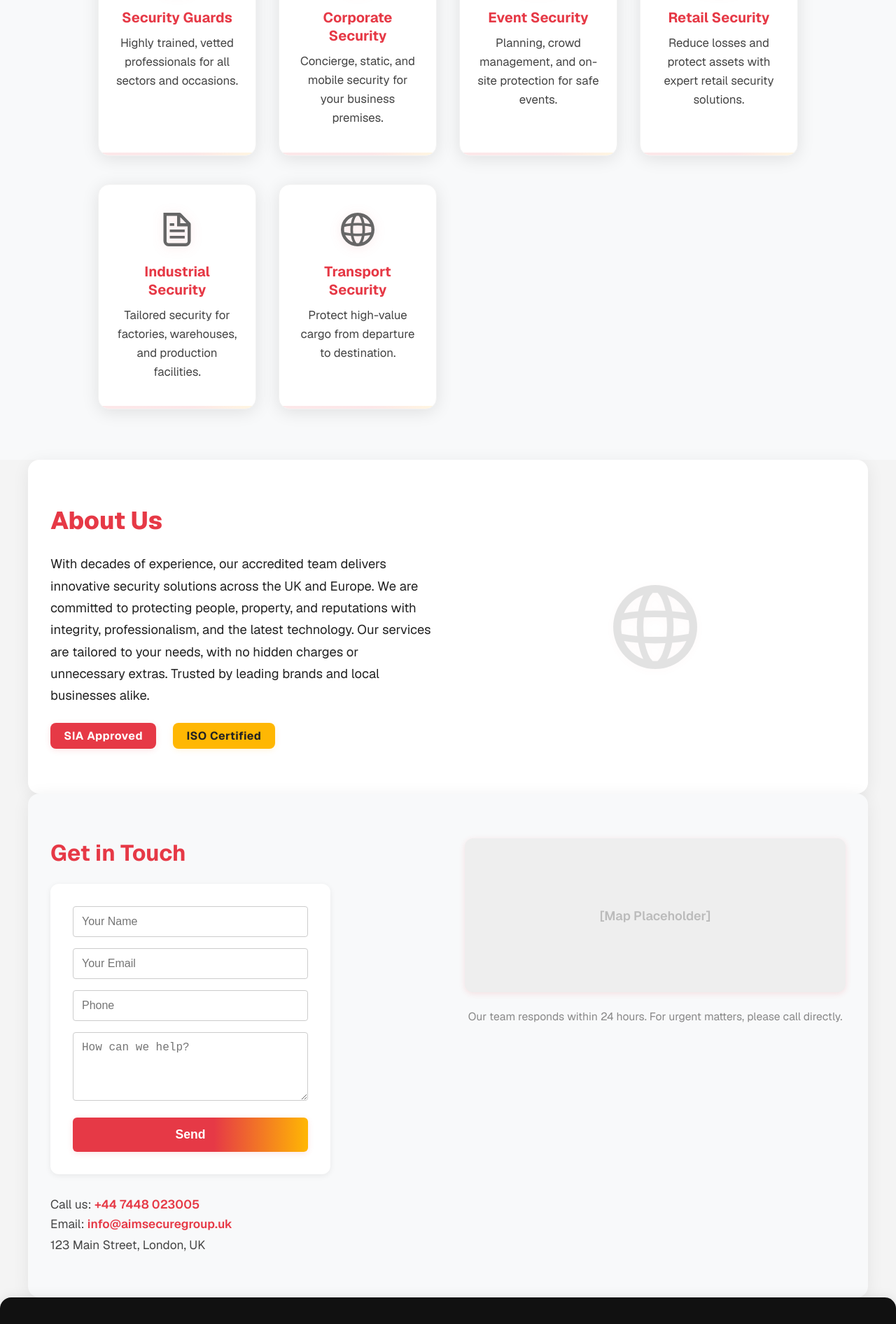
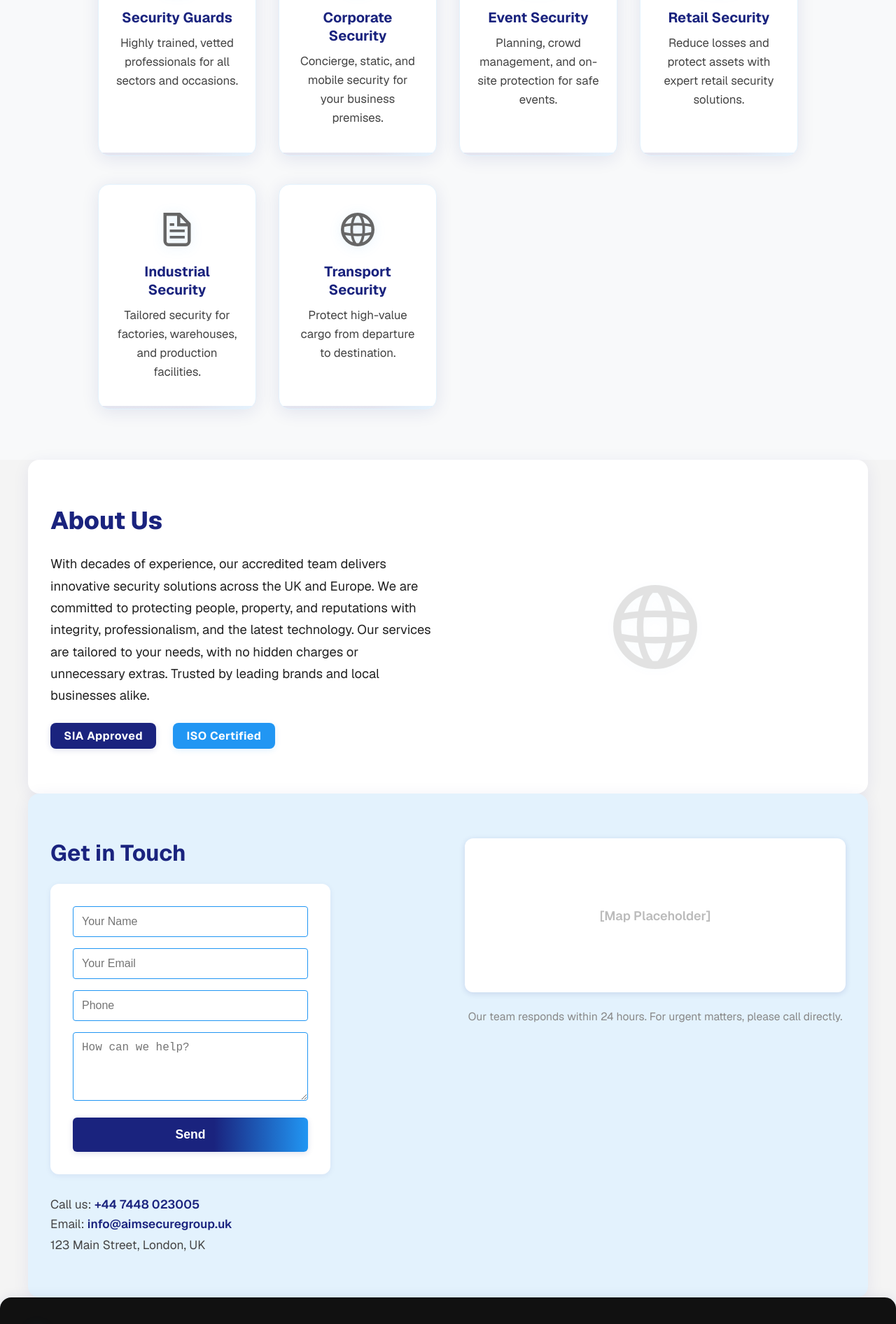
Before and after one commit to ghulam-mujtaba5/client1.2, a Next.js app: page / in a window 1280 px wide. Shown: the part 880-2772 px from the top of the page at 70% size. Built offline with nearby package versions, Linux system fonts and the light colour scheme.

Commit message:
Refactor styles across components to use CSS variables for consistency and improved theming

```diff
--- a/app/components/AboutSection.js
+++ b/app/components/AboutSection.js
@@ -3,8 +3,8 @@ export default function AboutSection() {
   return (
     <section id="about" style={{
       width: '100%',
-      background: '#fff',
-      color: '#222',
+      background: 'var(--white)',
+      color: 'var(--gray-dark)',
       padding: '4rem 2rem',
       display: 'flex',
       flexDirection: 'row',
@@ -15,21 +15,21 @@ export default function AboutSection() {
       maxWidth: 1200,
       margin: '0 auto',
       borderRadius: 16,
-      boxShadow: '0 4px 24px rgba(0,0,0,0.07)',
+      boxShadow: '0 4px 24px rgba(26,35,126,0.07)',
       animation: 'fadeInUp 1.2s'
     }}>
       <div style={{ flex: 1, minWidth: 260 }}>
-        <h2 style={{ fontSize: '2.2rem', fontWeight: 800, marginBottom: '1.5rem', color: '#e63946' }}>About Us</h2>
+        <h2 style={{ fontSize: '2.2rem', fontWeight: 800, marginBottom: '1.5rem', color: 'var(--primary-blue)' }}>About Us</h2>
         <p style={{ fontSize: '1.15rem', lineHeight: 1.7, marginBottom: 24 }}>
           With decades of experience, our accredited team delivers innovative security solutions across the UK and Europe. We are committed to protecting people, property, and reputations with integrity, professionalism, and the latest technology. Our services are tailored to your needs, with no hidden charges or unnecessary extras. Trusted by leading brands and local businesses alike.
         </p>
         <div style={{ display: 'flex', gap: '1.5rem', alignItems: 'center', marginTop: 16 }}>
-          <span style={{ background: '#e63946', color: '#fff', borderRadius: 8, padding: '0.5rem 1.2rem', fontWeight: 700, fontSize: '1rem', letterSpacing: '0.5px', boxShadow: '0 2px 8px #e6394622' }}>SIA Approved</span>
-          <span style={{ background: '#ffb703', color: '#222', borderRadius: 8, padding: '0.5rem 1.2rem', fontWeight: 700, fontSize: '1rem', letterSpacing: '0.5px', boxShadow: '0 2px 8px #ffb70322' }}>ISO Certified</span>
+          <span style={{ background: 'var(--primary-blue)', color: 'var(--white)', borderRadius: 8, padding: '0.5rem 1.2rem', fontWeight: 700, fontSize: '1rem', letterSpacing: '0.5px', boxShadow: '0 2px 8px #1a237e22' }}>SIA Approved</span>
+          <span style={{ background: 'var(--accent-blue)', color: 'var(--white)', borderRadius: 8, padding: '0.5rem 1.2rem', fontWeight: 700, fontSize: '1rem', letterSpacing: '0.5px', boxShadow: '0 2px 8px #2196f322' }}>ISO Certified</span>
         </div>
       </div>
       <div style={{ flex: 1, minWidth: 260, display: 'flex', justifyContent: 'center', alignItems: 'center' }}>
-        <img src="/globe.svg" alt="Accreditation badge" style={{ width: 120, height: 120, opacity: 0.18, filter: 'drop-shadow(0 2px 8px #e6394622)' }} />
+        <img src="/globe.svg" alt="Accreditation badge" style={{ width: 120, height: 120, opacity: 0.18, filter: 'drop-shadow(0 2px 8px #2196f322)' }} />
       </div>
     </section>
   );
--- a/app/components/ContactSection.js
+++ b/app/components/ContactSection.js
@@ -3,8 +3,8 @@ export default function ContactSection() {
   return (
     <section id="contact" style={{
       width: '100%',
-      background: '#f8f9fa',
-      color: '#222',
+      background: 'var(--accent-blue-light)',
+      color: 'var(--gray-dark)',
       padding: '4rem 2rem',
       display: 'flex',
       flexDirection: 'row',
@@ -15,21 +15,21 @@ export default function ContactSection() {
       maxWidth: 1200,
       margin: '0 auto',
       borderRadius: 16,
-      boxShadow: '0 4px 24px rgba(0,0,0,0.07)',
+      boxShadow: '0 4px 24px rgba(26,35,126,0.07)',
       animation: 'fadeInUp 1.2s'
     }}>
       <div style={{ flex: 1, minWidth: 320 }}>
-        <h2 style={{ fontSize: '2rem', fontWeight: 'bold', marginBottom: '1.5rem', color: '#e63946' }}>Get in Touch</h2>
+        <h2 style={{ fontSize: '2rem', fontWeight: 'bold', marginBottom: '1.5rem', color: 'var(--primary-blue)' }}>Get in Touch</h2>
         <form style={{
           display: 'flex',
           flexDirection: 'column',
           gap: '1rem',
           width: '100%',
           maxWidth: 400,
-          background: '#fff',
+          background: 'var(--white)',
           padding: '2rem',
           borderRadius: 12,
-          boxShadow: '0 2px 8px rgba(0,0,0,0.07)',
+          boxShadow: '0 2px 8px rgba(26,35,126,0.07)',
           animation: 'fadeInUp 1.5s'
         }}>
           <input type="text" placeholder="Your Name" required style={inputStyle} />
@@ -37,8 +37,8 @@ export default function ContactSection() {
           <input type="tel" placeholder="Phone" style={inputStyle} />
           <textarea placeholder="How can we help?" rows={4} required style={inputStyle} />
           <button type="submit" style={{
-            background: 'linear-gradient(90deg, #e63946 60%, #ffb703 100%)',
-            color: '#fff',
+            background: 'linear-gradient(90deg, var(--primary-blue) 60%, var(--accent-blue) 100%)',
+            color: 'var(--white)',
             border: 'none',
             borderRadius: 6,
             padding: '0.85rem',
@@ -46,18 +46,18 @@ export default function ContactSection() {
             fontSize: '1.1rem',
             cursor: 'pointer',
             marginTop: '0.5rem',
-            boxShadow: '0 2px 8px #e6394622',
+            boxShadow: '0 2px 8px #1a237e22',
             transition: 'all 0.2s'
           }}>Send</button>
         </form>
         <div style={{ marginTop: '2rem', color: '#444', textAlign: 'left', fontSize: '1.08rem' }}>
-          <div style={{ marginBottom: 6 }}>Call us: <a href="tel:+447448023005" style={{ color: '#e63946', textDecoration: 'none', fontWeight: 600 }}>+44 7448 023005</a></div>
-          <div style={{ marginBottom: 6 }}>Email: <a href="mailto:info@aimsecuregroup.uk" style={{ color: '#e63946', textDecoration: 'none', fontWeight: 600 }}>info@aimsecuregroup.uk</a></div>
+          <div style={{ marginBottom: 6 }}>Call us: <a href="tel:+447448023005" style={{ color: 'var(--primary-blue)', textDecoration: 'none', fontWeight: 600 }}>+44 7448 023005</a></div>
+          <div style={{ marginBottom: 6 }}>Email: <a href="mailto:info@aimsecuregroup.uk" style={{ color: 'var(--primary-blue)', textDecoration: 'none', fontWeight: 600 }}>info@aimsecuregroup.uk</a></div>
           <div style={{ marginTop: 8 }}>123 Main Street, London, UK</div>
         </div>
       </div>
       <div style={{ flex: 1, minWidth: 320, display: 'flex', flexDirection: 'column', alignItems: 'center', justifyContent: 'center', gap: '1.5rem' }}>
-        <div style={{ width: '100%', height: 220, background: '#eee', borderRadius: 12, display: 'flex', alignItems: 'center', justifyContent: 'center', color: '#bbb', fontSize: 18, fontWeight: 600, boxShadow: '0 2px 8px #e6394622' }}>
+        <div style={{ width: '100%', height: 220, background: 'var(--white)', borderRadius: 12, display: 'flex', alignItems: 'center', justifyContent: 'center', color: '#bbb', fontSize: 18, fontWeight: 600, boxShadow: '0 2px 8px #1a237e22' }}>
           [Map Placeholder]
         </div>
         <div style={{ color: '#888', fontSize: '0.98rem', textAlign: 'center' }}>
@@ -71,7 +71,7 @@ export default function ContactSection() {
 const inputStyle = {
   padding: '0.75rem',
   borderRadius: 4,
-  border: '1px solid #ccc',
+  border: '1px solid var(--accent-blue)',
   fontSize: '1rem',
   width: '100%'
 };
--- a/app/components/Footer.js
+++ b/app/components/Footer.js
@@ -3,47 +3,93 @@ export default function Footer() {
   return (
     <footer style={{
       width: '100%',
-      background: '#111',
-      color: '#fff',
+      background: 'var(--black)',
+      color: 'var(--white)',
       padding: '2.5rem 2rem 1.5rem 2rem',
-      textAlign: 'center',
       fontFamily: 'var(--font-geist-sans)',
       borderTopLeftRadius: 16,
       borderTopRightRadius: 16,
-      boxShadow: '0 -2px 16px rgba(0,0,0,0.08)'
+      boxShadow: '0 -2px 16px rgba(26,35,126,0.08)'
     }}>
-      <div style={{ marginBottom: '1.2rem', display: 'flex', justifyContent: 'center', gap: '2rem', flexWrap: 'wrap' }}>
-        <a href="/" style={linkStyle}>Home</a>
-        <a href="#services" style={linkStyle}>Services</a>
-        <a href="#about" style={linkStyle}>About</a>
-        <a href="#contact" style={linkStyle}>Contact</a>
-        <a href="tel:+447448023005" style={linkStyle}>Call</a>
-        <a href="mailto:info@aimsecuregroup.uk" style={linkStyle}>Email</a>
+      <div style={{
+        display: 'flex',
+        flexWrap: 'wrap',
+        justifyContent: 'space-between',
+        alignItems: 'flex-start',
+        gap: '2rem',
+        maxWidth: 1200,
+        margin: '0 auto 1.5rem auto'
+      }}>
+        <div style={{ minWidth: 220 }}>
+          <div style={{ display: 'flex', alignItems: 'center', gap: 10, marginBottom: 8 }}>
+            <img src="/file.svg" alt="Aim Secure Group Logo" style={{ width: 32, height: 32, filter: 'drop-shadow(0 2px 8px #2196f322)' }} />
+            <span style={{ fontWeight: 800, fontSize: '1.2rem', color: 'var(--primary-blue)' }}>Aim Secure Group</span>
+          </div>
+          <div style={{ color: '#bbb', fontSize: '0.98rem', marginBottom: 8 }}>
+            Security & Cleaning Services UK-wide
+          </div>
+          <div style={{ display: 'flex', gap: 10, marginTop: 8 }}>
+            <a href="https://facebook.com" target="_blank" rel="noopener" style={iconLink}><img src="/globe.svg" alt="Facebook" width={22} height={22} /></a>
+            <a href="https://twitter.com" target="_blank" rel="noopener" style={iconLink}><img src="/window.svg" alt="Twitter" width={22} height={22} /></a>
+            <a href="https://linkedin.com" target="_blank" rel="noopener" style={iconLink}><img src="/vercel.svg" alt="LinkedIn" width={22} height={22} /></a>
+          </div>
+        </div>
+        <div style={{ minWidth: 180 }}>
+          <div style={{ fontWeight: 700, marginBottom: 8 }}>Quick Links</div>
+          <a href="/" style={footerLink}>Home</a><br />
+          <a href="#services" style={footerLink}>Services</a><br />
+          <a href="#about" style={footerLink}>About</a><br />
+          <a href="#contact" style={footerLink}>Contact</a>
+        </div>
+        <div style={{ minWidth: 220 }}>
+          <div style={{ fontWeight: 700, marginBottom: 8 }}>Contact</div>
+          <div style={{ color: 'var(--white)', fontWeight: 600 }}>+44 7448 023005</div>
+          <div style={{ color: 'var(--white)', fontWeight: 600 }}>info@aimsecuregroup.uk</div>
+          <div style={{ color: '#bbb', fontSize: '0.98rem', marginTop: 6 }}>123 Main Street, London, UK</div>
+        </div>
+        <div style={{ minWidth: 220 }}>
+          <div style={{ fontWeight: 700, marginBottom: 8 }}>Accreditations</div>
+          <div style={{ display: 'flex', gap: 8, flexWrap: 'wrap' }}>
+            <span style={badgeStyle}>SIA Approved</span>
+            <span style={badgeStyle}>ISO 9001</span>
+            <span style={badgeStyle}>SafeContractor</span>
+            <span style={badgeStyle}>ICO Registered</span>
+          </div>
+        </div>
       </div>
-      <div style={{ marginBottom: '1.2rem', display: 'flex', justifyContent: 'center', gap: '1.5rem' }}>
-        <a href="#" style={iconStyle} aria-label="Facebook"><svg width="24" height="24" fill="#fff" style={{ verticalAlign: 'middle' }}><circle cx="12" cy="12" r="12" fill="#e63946" /><text x="12" y="17" textAnchor="middle" fontSize="14" fill="#fff" fontFamily="Arial">f</text></svg></a>
-        <a href="#" style={iconStyle} aria-label="Twitter"><svg width="24" height="24" fill="#fff" style={{ verticalAlign: 'middle' }}><circle cx="12" cy="12" r="12" fill="#e63946" /><text x="12" y="17" textAnchor="middle" fontSize="14" fill="#fff" fontFamily="Arial">t</text></svg></a>
-        <a href="#" style={iconStyle} aria-label="LinkedIn"><svg width="24" height="24" fill="#fff" style={{ verticalAlign: 'middle' }}><circle cx="12" cy="12" r="12" fill="#e63946" /><text x="12" y="17" textAnchor="middle" fontSize="14" fill="#fff" fontFamily="Arial">in</text></svg></a>
-      </div>
-      <div style={{ fontSize: '0.98rem', color: '#bbb' }}>
-        &copy; {new Date().getFullYear()} Aim Secure Group. All rights reserved.
+      <div style={{ textAlign: 'center', color: '#bbb', fontSize: '0.95rem', marginTop: 16 }}>
+        &copy; {new Date().getFullYear()} Aim Secure Group Ltd. Registered in England & Wales. Company Reg # 11555978. All rights reserved.
       </div>
     </footer>
   );
 }
 
-const linkStyle = {
-  color: '#e63946',
+const footerLink = {
+  color: 'var(--primary-blue)',
   textDecoration: 'none',
-  margin: '0 0.5rem',
   fontWeight: 600,
-  fontSize: '1.08rem',
+  fontSize: '1rem',
+  marginBottom: 4,
+  display: 'inline-block',
   transition: 'color 0.2s',
 };
 
-const iconStyle = {
+const iconLink = {
   display: 'inline-block',
-  margin: '0 0.2rem',
-  opacity: 0.85,
-  transition: 'opacity 0.2s',
+  borderRadius: 6,
+  background: 'var(--primary-blue)',
+  padding: 4,
+  transition: 'background 0.2s',
 };
+
+const badgeStyle = {
+  background: 'var(--primary-blue)',
+  color: 'var(--white)',
+  borderRadius: 8,
+  padding: '0.3rem 0.8rem',
+  fontWeight: 700,
+  fontSize: '0.95rem',
+  letterSpacing: '0.5px',
+  marginBottom: 4,
+  boxShadow: '0 2px 8px #1a237e22',
+};
--- a/app/components/Navbar.js
+++ b/app/components/Navbar.js
@@ -3,8 +3,8 @@ export default function Navbar() {
   return (
     <nav style={{
       width: '100%',
-      background: 'rgba(17,17,17,0.98)',
-      color: '#fff',
+      background: 'rgba(17,23,46,0.98)', // deep blue-black
+      color: 'var(--white)',
       padding: '1.2rem 3vw',
       display: 'flex',
       justifyContent: 'space-between',
@@ -13,14 +13,14 @@ export default function Navbar() {
       position: 'sticky',
       top: 0,
       zIndex: 100,
-      boxShadow: '0 2px 16px rgba(0,0,0,0.08)',
+      boxShadow: '0 2px 16px rgba(26,35,126,0.08)',
       borderBottomLeftRadius: 12,
       borderBottomRightRadius: 12,
       transition: 'background 0.3s'
     }}>
       <div style={{ display: 'flex', alignItems: 'center', gap: 12 }}>
-        <img src="/file.svg" alt="Aim Secure Group Logo" style={{ width: 38, height: 38, marginRight: 10, filter: 'drop-shadow(0 2px 8px #e6394622)' }} />
-        <span style={{ fontWeight: 900, fontSize: '1.7rem', letterSpacing: '-1px', color: '#e63946' }}>Aim Secure Group</span>
+        <img src="/file.svg" alt="Aim Secure Group Logo" style={{ width: 38, height: 38, marginRight: 10, filter: 'drop-shadow(0 2px 8px #2196f322)' }} />
+        <span style={{ fontWeight: 900, fontSize: '1.7rem', letterSpacing: '-1px', color: 'var(--primary-blue)' }}>Aim Secure Group</span>
       </div>
       <ul style={{
         display: 'flex',
@@ -35,15 +35,15 @@ export default function Navbar() {
         <li><a href="#contact" style={navLinkStyle}>Contact</a></li>
       </ul>
       <div style={{ display: 'flex', flexDirection: 'column', alignItems: 'flex-end', marginLeft: '2rem', gap: 2 }}>
-        <a href="tel:+447448023005" style={{ color: '#e63946', textDecoration: 'none', fontWeight: 'bold', fontSize: '1.08rem', letterSpacing: '0.5px', transition: 'color 0.2s' }}>+44 7448 023005</a>
-        <a href="mailto:info@aimsecuregroup.uk" style={{ color: '#e63946', textDecoration: 'none', fontSize: '0.98rem', transition: 'color 0.2s' }}>info@aimsecuregroup.uk</a>
+        <a href="tel:+447448023005" style={{ color: 'var(--primary-blue)', textDecoration: 'none', fontWeight: 'bold', fontSize: '1.08rem', letterSpacing: '0.5px', transition: 'color 0.2s' }}>+44 7448 023005</a>
+        <a href="mailto:info@aimsecuregroup.uk" style={{ color: 'var(--primary-blue)', textDecoration: 'none', fontSize: '0.98rem', transition: 'color 0.2s' }}>info@aimsecuregroup.uk</a>
       </div>
     </nav>
   );
 }
 
 const navLinkStyle = {
-  color: '#fff',
+  color: 'var(--white)',
   textDecoration: 'none',
   fontWeight: 600,
   fontSize: '1.08rem',
@@ -53,4 +53,5 @@ const navLinkStyle = {
   transition: 'background 0.2s, color 0.2s',
   position: 'relative',
   cursor: 'pointer',
+  background: 'none',
 };
--- a/app/components/ServicesSection.js
+++ b/app/components/ServicesSection.js
@@ -77,9 +77,9 @@ function ServiceCard({ title, desc }) {
   return (
     <div
       style={{
-        background: "#fff",
+        background: "var(--white)",
         borderRadius: 16,
-        boxShadow: "0 4px 24px rgba(0,0,0,0.10)",
+        boxShadow: "0 4px 24px rgba(26,35,126,0.10)",
         padding: "2.5rem 1.5rem",
         textAlign: "center",
         minHeight: 210,
@@ -88,16 +88,16 @@ function ServiceCard({ title, desc }) {
         cursor: "pointer",
         position: "relative",
         overflow: "hidden",
-        border: "1.5px solid #f2f2f2",
+        border: "1.5px solid var(--accent-blue-light)",
         marginBottom: 8,
       }}
       onMouseOver={(e) => {
         e.currentTarget.style.transform = "translateY(-8px) scale(1.03)";
-        e.currentTarget.style.boxShadow = "0 8px 32px rgba(230,57,70,0.13)";
+        e.currentTarget.style.boxShadow = "0 8px 32px rgba(26,35,126,0.13)";
       }}
       onMouseOut={(e) => {
         e.currentTarget.style.transform = "none";
-        e.currentTarget.style.boxShadow = "0 4px 24px rgba(0,0,0,0.10)";
+        e.currentTarget.style.boxShadow = "0 4px 24px rgba(26,35,126,0.10)";
       }}
     >
       <div style={{ marginBottom: 18, transition: "transform 0.3s" }}>
@@ -107,7 +107,7 @@ function ServiceCard({ title, desc }) {
           width={48}
           height={48}
           style={{
-            filter: "drop-shadow(0 2px 8px #e6394622)",
+            filter: "drop-shadow(0 2px 8px #2196f322)",
           }}
         />
       </div>
@@ -116,7 +116,7 @@ function ServiceCard({ title, desc }) {
           fontSize: "1.25rem",
           fontWeight: 700,
           marginBottom: 10,
-          color: "#e63946",
+          color: "var(--primary-blue)",
         }}
       >
         {title}
@@ -138,7 +138,7 @@ function ServiceCard({ title, desc }) {
           width: "100%",
           height: 4,
           background:
-            "linear-gradient(90deg, #e63946 60%, #ffb703 100%)",
+            "linear-gradient(90deg, var(--primary-blue) 60%, var(--accent-blue) 100%)",
           opacity: 0.12,
         }}
       />
--- a/app/globals.css
+++ b/app/globals.css
@@ -1,6 +1,13 @@
 :root {
-  --background: #ffffff;
-  --foreground: #171717;
+  --primary-blue: #1a237e;
+  --primary-blue-light: #3949ab;
+  --primary-blue-dark: #0d1333;
+  --accent-blue: #2196f3;
+  --accent-blue-light: #e3f2fd;
+  --black: #111;
+  --white: #fff;
+  --gray: #f4f4f4;
+  --gray-dark: #222;
 }
 
 @media (prefers-color-scheme: dark) {
@@ -18,8 +25,8 @@ body {
   max-width: 100vw;
   overflow-x: hidden;
   font-family: var(--font-geist-sans), Arial, Helvetica, sans-serif;
-  background: #f4f4f4;
-  color: #222;
+  background: var(--gray);
+  color: var(--gray-dark);
   scroll-behavior: smooth;
 }
 
@@ -75,17 +82,17 @@ textarea {
 
 input:focus,
 textarea:focus {
-  border: 1.5px solid #e63946;
+  border: 1.5px solid var(--primary-blue);
   outline: none;
 }
 
 ::-webkit-scrollbar {
   width: 8px;
-  background: #eee;
+  background: var(--accent-blue-light);
 }
 
 ::-webkit-scrollbar-thumb {
-  background: #e63946;
+  background: var(--primary-blue);
   border-radius: 4px;
 }
 
```
Also changed, not shown: app/components/HeroSection.js (+8 -8 lines).
